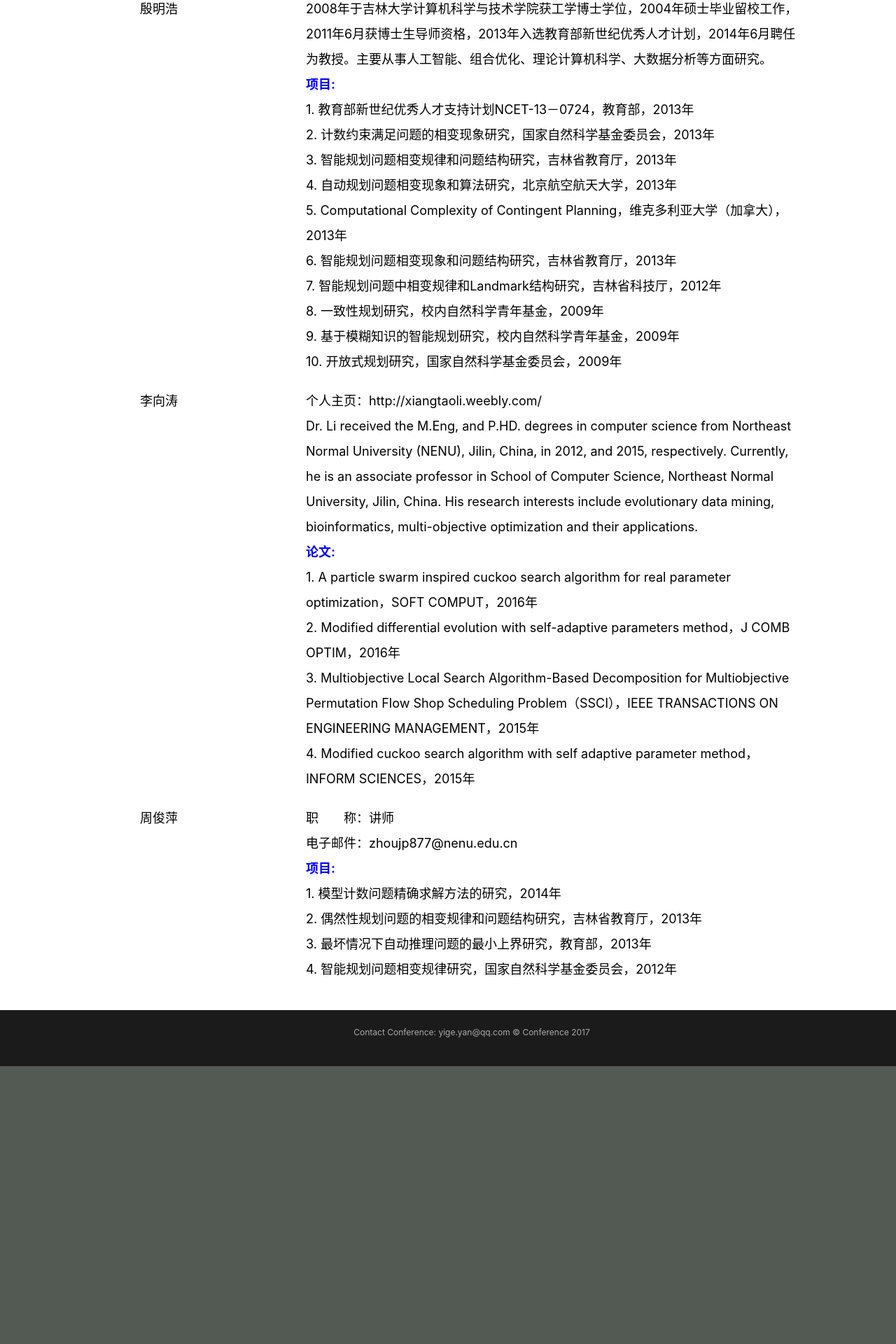
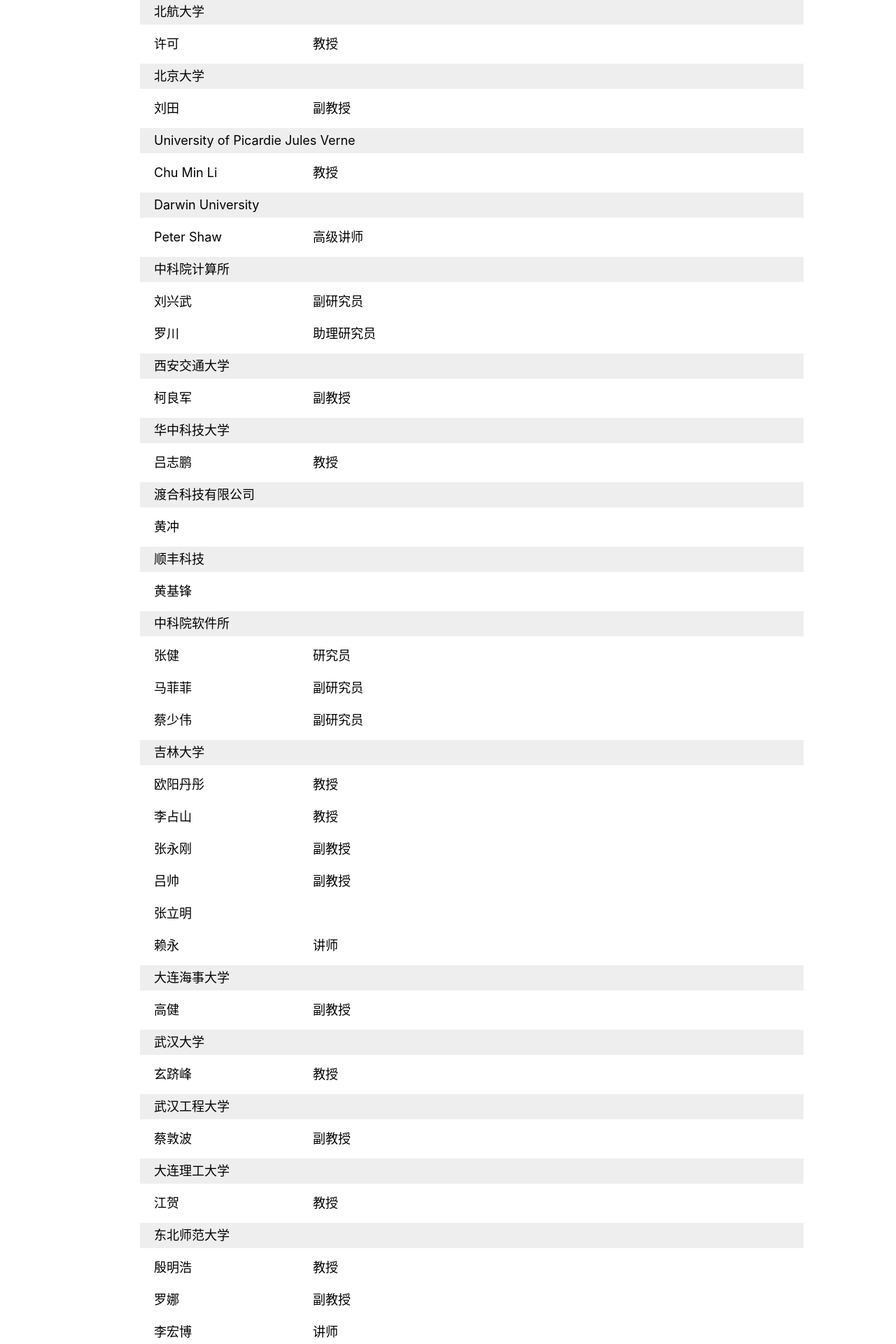
Before and after one commit to yanyige/AI-conference, a Vue app: page /#/professor in a window 1280 px wide. Shown: the part 480-2400 px from the top of the page at 70% size. Before the commit the page ends 2003 px from the top, so only its background shows below. Built offline with nearby package versions, Linux system fonts and the light colour scheme.

Commit message:
update profiles

```diff
--- a/src/components/Professor.vue
+++ b/src/components/Professor.vue
@@ -1,10 +1,157 @@
 <template>
 	<div class="professor">
 		<div class="title">
+			邀请参会人员
+		</div>
+		<div class="title" style="font-size: 12px">
 			(按姓名拼音首字母排序)
 		</div>
+		<div class="school">北航大学</div>
+		<div class="content">
+			<div class="profile">许可</div>
+			<div class="titles">教授</div>
+		</div>
+		<div class="school">北京大学</div>
+		<div class="content">
+			<div class="profile">刘田</div>
+			<div class="titles">副教授</div>
+		</div>
+		<div class="school">University of Picardie Jules Verne</div>
+		<div class="content">
+			<div class="profile">Chu Min Li</div>
+			<div class="titles">教授</div>
+		</div>
+		<div class="school">Darwin University</div>
+		<div class="content">
+			<div class="profile">Peter Shaw</div>
+			<div class="titles">高级讲师</div>
+		</div>
+		<div class="school">中科院计算所</div>
+		<div class="content">
+			<div class="profile">刘兴武</div>
+			<div class="titles">副研究员</div>
+		</div>
+		<div class="content">
+			<div class="profile">罗川</div>
+			<div class="titles">助理研究员</div>
+		</div>
+		<div class="school">西安交通大学</div>
+		<div class="content">
+			<div class="profile">柯良军</div>
+			<div class="titles">副教授</div>
+		</div>
+		<div class="school">华中科技大学</div>
+		<div class="content">
+			<div class="profile">吕志鹏</div>
+			<div class="titles">教授</div>
+		</div>
+		<div class="school">渡合科技有限公司</div>
+		<div class="content">
+			<div class="profile">黄冲</div>
+		</div>
+		<div class="school">顺丰科技</div>
+		<div class="content">
+			<div class="profile">黄基锋</div>
+		</div>
+		<div class="school">中科院软件所</div>
+		<div class="content">
+			<div class="profile">张健</div>
+			<div class="titles">研究员</div>
+		</div>
+		<div class="content">
+			<div class="profile">马菲菲</div>
+			<div class="titles">副研究员</div>
+		</div>
+		<div class="content">
+			<div class="profile">蔡少伟</div>
+			<div class="titles">副研究员</div>
+		</div>
+		<div class="school">吉林大学</div>
+		<div class="content">
+			<div class="profile">欧阳丹彤</div>
+			<div class="titles">教授</div>
+			<div class="excerpt"><p>
+				国务院学位委员会学科评议组成员、中国计算机学会人工智能与模式识别专业委员会副主任、中国计算机学会理论计算机科学专业委员会委员、吉林省计算机学会副理事长；《计算机学报》编委、《软件学报》编委、《吉林大学学报(理学版)》编委。
+				<ul class="project">
+				<li>项目:</li>
+				<li>骨干参加国家级与省部级项目20余项，其中作为项目负责人或责任人承担并完成国家863重大项目2项、完成与主持国家自然科学基金项目共3项、教育部项目2项、中国博士后科学基金项目1项，骨干参加国家自然科学基金重大项目子课题1项。</li>
+				</ul>
+			</p></div>
+		</div>
+		<div class="content">
+			<div class="profile">李占山</div>
+			<div class="titles">教授</div>
+		</div>
+		<div class="content">
+			<div class="profile">张永刚</div>
+			<div class="titles">副教授</div>
+			<div class="excerpt"><p>
+				2007年至2009年为吉林大学数学研究所博士后，合作导师为高文杰教授，2009年至2010年在法国蒙彼利埃大学LIRMM实验室作访问学者，合作老师为国际著名人工智能专家Christian Bessiere教授。现为吉林大学计算机科学与技术学院副教授、硕士生导师。研究方向为人工智能与约束求解，发表论文30余篇，主持国家自然科学基金项目2项，吉林省青年科研基金项目1项，教育部基础科研业务费--学科前沿与交叉项目1项，横向项目2项。目前指导硕士研究生7名，已毕业2名
+				<ul class="project">
+				<li>项目:</li>
+				<li>1. 2008/01-2010/12，国家自然科学基金面上项目，“扩展规则推理方法研究（60773097）”</li>
+				<li>2. 2012/01-2015/12，国家自然科学基金面上项目，“基于自适应约束传播的约束求解方法研究（61170314）”</li>
+				<li>3. 2014/01-2017/12，国家自然科学基金面上项目，“结合自主搜索机制的约束求解方法研究（61373052）”</li>
+				<li>4. 2008/09-2010/12，吉林省青年科研基金项目，“基于推理的约束求解方法与应用研究（20080107）”</li>
+				</ul>
+			</p></div>
+		</div>
+		<div class="content">
+			<div class="profile">吕帅</div>
+			<div class="titles">副教授</div>
+			<div class="excerpt"><p>
+				主要研究领域为人工智能、智能规划与自动推理。累计承担国家自然科学基金项目等科研项目7项，参加政府间科技合作项目等科研项目32项。在《计算机学报》、《软件学报》、《计算机研究与发展》和《电子学报》等国内外期刊和会议上，累计发表学术论文63篇，其中：SCI和EI检索学术论文38篇。获得全国商业科技进步一等奖2项，吉林省科学技术进步三等奖2项。
+				<ul class="project">
+				<li>项目:</li>
+				<li>1. 国家自然科学基金：命题与模态逻辑的扩展规则推理与混合推理方法研究（61300049）</li>
+				<li>2. 教育部高等学校博士学科点专项科研基金：命题逻辑和模态逻辑的扩展规则推理方法研究（20120061120059）</li>
+				<li>3. 中国博士后科学基金面上资助项目：自动规划的逻辑约束机制研究（2011M500612）</li>
+				<li>4. 吉林省青年科研基金项目：结合模态逻辑知识表示与推理的自动规划方法研究（20140520069JH）</li>
+				<li>5. 中央高校基本科研业务费专项资金——吉林大学科学前沿与交叉学科创新项目：自动规划的逻辑推理特性研究（201103124）</li>
+				<li>6. 中央高校基本科研业务费专项资金——吉林大学种子基金项目：结合模态逻辑知识表示与推理的智能规划方法研究</li>
+				<li>7. 中央高校基本科研业务费专项资金——吉林大学青年教师创新项目：扩展规则推理方法及其在规划推理中的应用研究</li>
+				</ul>
+			</p></div>
+		</div>
+		<div class="content">
+			<div class="profile">张立明</div>
+		</div>
+		<div class="content">
+			<div class="profile">赖永</div>
+			<div class="titles">讲师</div>
+		</div>
+		<div class="school">大连海事大学</div>
+		<div class="content">
+			<div class="profile">高健</div>
+			<div class="titles">副教授</div>
+		</div>
+		<div class="school">武汉大学</div>
+		<div class="content">
+			<div class="profile">玄跻峰</div>
+			<div class="titles">教授</div>
+		</div>
+		<div class="school">武汉工程大学</div>
+		<div class="content">
+			<div class="profile">蔡敦波</div>
+			<div class="titles">副教授</div>
+			<div class="excerpt"><p>
+				主要从事人工智能领域的智能规划(Automated Planning)、自动推理(Automated Reasoning)和约束可满足(Constraint Satisfaction)等方向的研究。探索基于启发式和基于知识的高效问题求解方法，研究复杂人工智能问题的建模、求解与应用。
+				<ul class="project">
+				<li>项目:</li>
+				<li>1. 基于Landmark知识的规划方法研究，国家自然科学基金青年基金项目, 2012-2014。 （主持）</li>
+				<li>2. 开放式规划研究，国家自然科学基金青年基金项目，2009-2011。（参加）</li>
+				</ul>
+			</p></div>
+		</div>
+		<div class="school">大连理工大学</div>
+		<div class="content">
+			<div class="profile">江贺</div>
+			<div class="titles">教授</div>
+		</div>
+		<div class="school">东北师范大学</div>
 		<div class="content">
 			<div class="profile">殷明浩</div>
+			<div class="titles">教授</div>
 			<div class="excerpt"><p>
 				2008年于吉林大学计算机科学与技术学院获工学博士学位，2004年硕士毕业留校工作，2011年6月获博士生导师资格，2013年入选教育部新世纪优秀人才计划，2014年6月聘任为教授。主要从事人工智能、组合优化、理论计算机科学、大数据分析等方面研究。
 				<ul class="project">
@@ -23,21 +170,16 @@
 			</p></div>
 		</div>
 		<div class="content">
-			<div class="profile">李向涛</div>
-			<div class="excerpt"><p>
-				个人主页：http://xiangtaoli.weebly.com/<br>
-				Dr. Li received the M.Eng, and P.HD. degrees in computer science from Northeast Normal University (NENU), Jilin, China, in 2012, and 2015, respectively. Currently, he is an associate professor in School of Computer Science, Northeast Normal University, Jilin, China. His research interests include  evolutionary data mining, bioinformatics, multi-objective optimization and their applications.
-				<ul class="project">
-				<li>论文:</li>
-				<li>1. A particle swarm inspired cuckoo search algorithm for real parameter optimization，SOFT COMPUT，2016年</li>
-				<li>2. Modified differential evolution with self-adaptive parameters method，J COMB OPTIM，2016年</li>
-				<li>3. Multiobjective Local Search Algorithm-Based Decomposition for Multiobjective Permutation Flow Shop Scheduling Problem（SSCI），IEEE TRANSACTIONS ON ENGINEERING MANAGEMENT，2015年</li>
-				<li>4. Modified cuckoo search algorithm with self adaptive parameter method，INFORM SCIENCES，2015年</li>
-				</ul>
-			</p></div>
+			<div class="profile">罗娜</div>
+			<div class="titles">副教授</div>
+		</div>
+		<div class="content">
+			<div class="profile">李宏博</div>
+			<div class="titles">讲师</div>
 		</div>
 		<div class="content">
 			<div class="profile">周俊萍</div>
+			<div class="titles">讲师</div>
 			<div class="excerpt"><p>
 				职　　称：讲师<br>
 				电子邮件：zhoujp877@nenu.edu.cn
@@ -50,6 +192,24 @@
 				</ul>
 			</p></div>
 		</div>
+
+		<div class="school">浙江师范大学</div>
+		<div class="content">
+			<div class="profile">赵相福</div>
+			<div class="titles">副教授</div>
+			<div class="excerpt"><p>
+				IEEE会员、ACM会员、CCF会员，曾任AAAI-15 程序委员、FAW-AAIM2011组委会委员员，以及T-ASE、T-SMCA、KBS、《计算机研究与发展》、《电子学报》、《通信学报》等期刊审稿人及多个科研项目基金评审人。
+				<ul class="project">
+				<li>项目:</li>
+				<li>1. 浙江省自然科学基金一般项目：基于分治策略快速产生大规模极小Hitting-Sets的方法（No. LY16F020004），项目负责人</li>
+				<li>2. 国家自然科学基金（青年科学基金）项目：离散事件系统基于模型的分布式在线诊断方法研究（No. 61003101），项目负责人</li>
+				<li>3. 浙江省自然科学基金一般项目：离散事件系统基于模型的分布式及分层诊断方法研究（No. Y1100191），项目负责人</li>
+				<li>4. 吉林大学研究生“985工程”创新计划项目：离散事件系统的基于模型诊断研究（No. 20080115），项目负责人</li>
+				<li>5. 国家自然科学基金项目：模型不完备情形下离散事件系统诊断方法的研究（No. 60973089），项目主要参与者（3/10）</li>
+				</ul>
+			</p></div>
+		</div>
+
 	</div>
 </template>
 
@@ -57,15 +217,22 @@
 	.professor
 		line-height 2
 		font-size 18px
+		.school
+			background-color #eee
+			padding 0 20px
 		&>.content
+			padding 0 20px
 			min-height 20px
 			display flex
 			&:nth-child(n+1)
-				margin-top 20px
+				margin 10px 0
 			.profile
 				flex 0 0 25%
+			.titles
+				flex 0 0 75%
 			.excerpt
 				flex 0 0 75%
+				display none
 				.project
 					li
 						&:first-child
```
